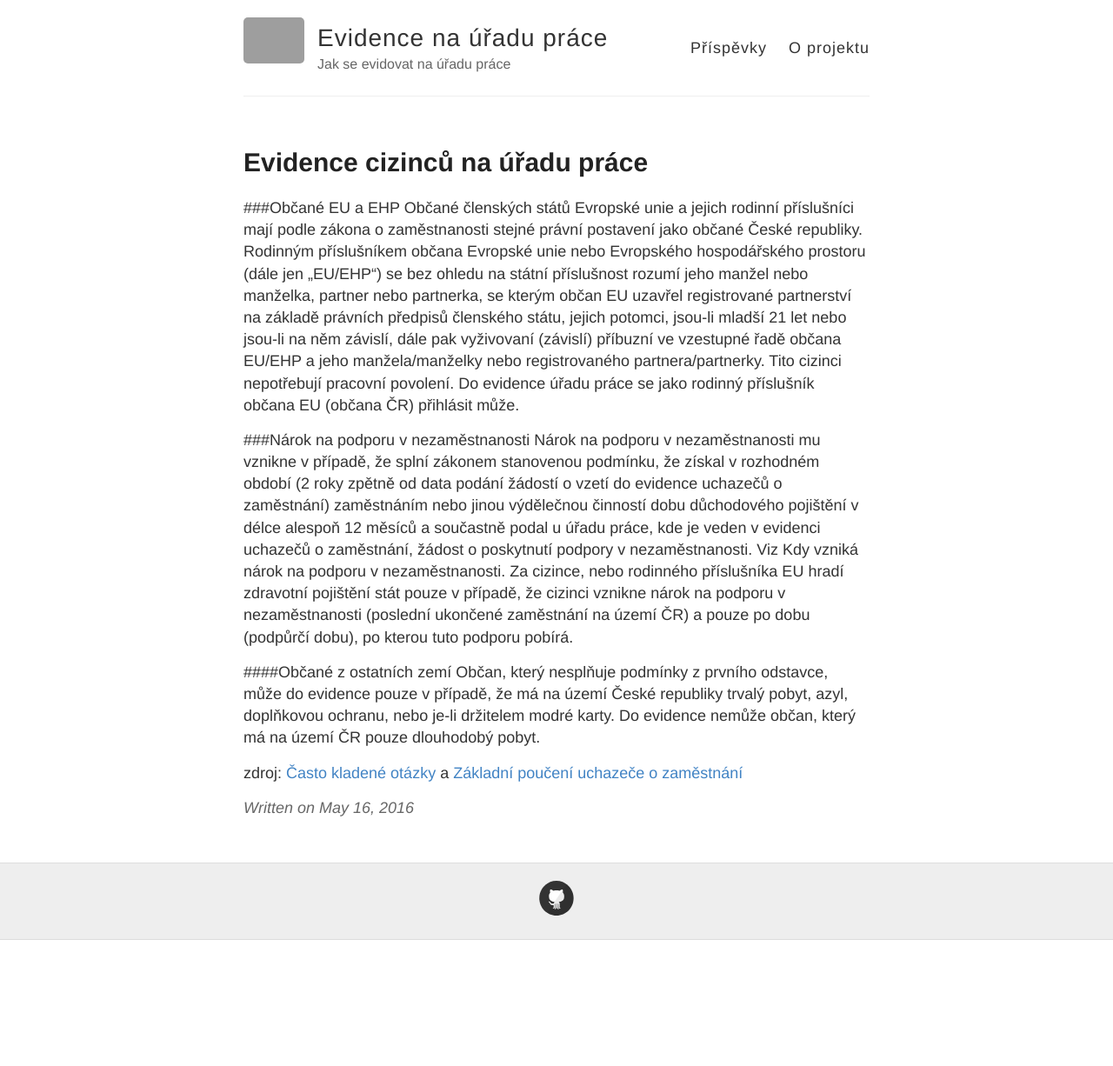
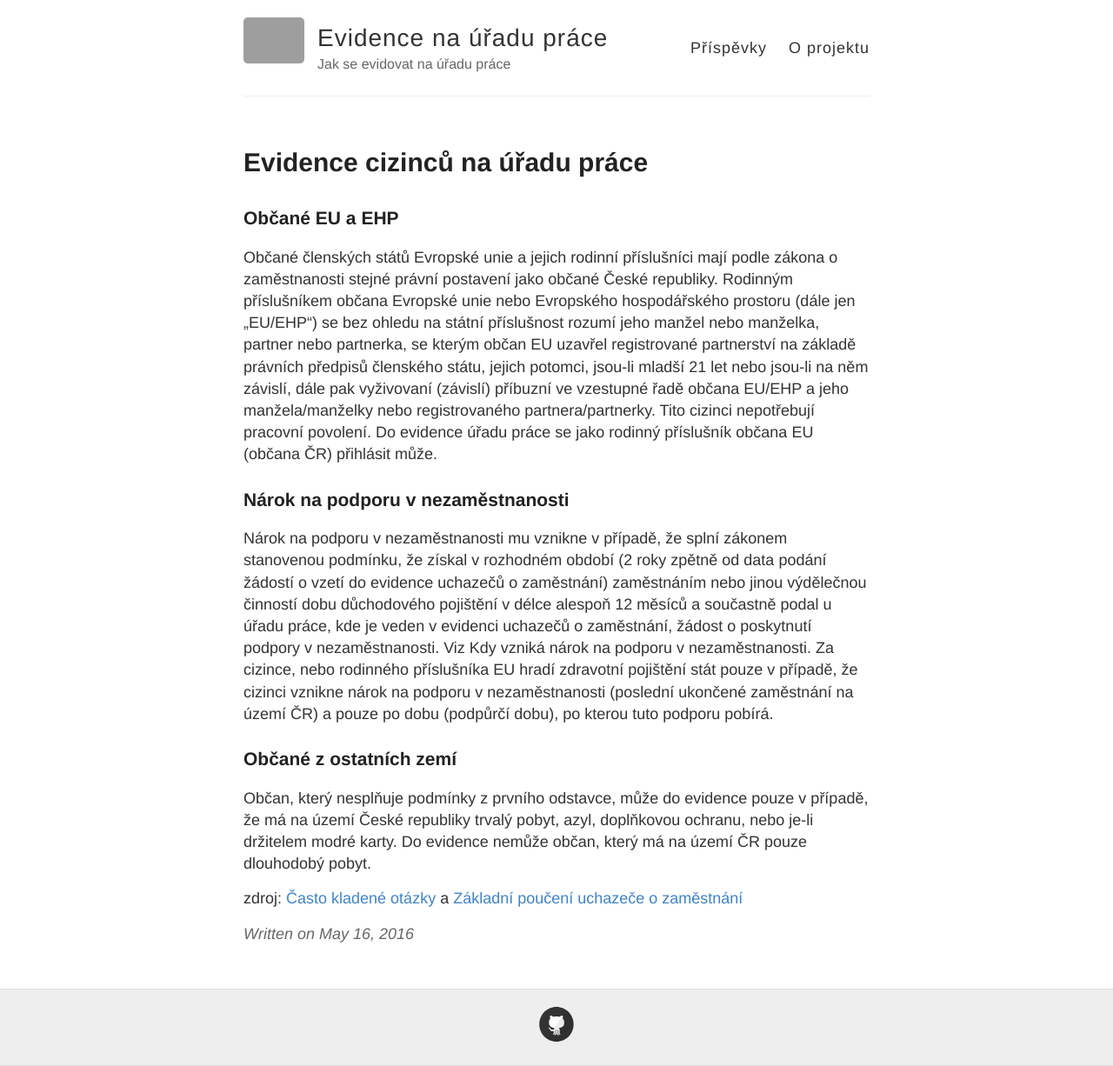
Before and after one commit to dokiinka/dokiinka.github.io, a Jekyll site: the page built from _posts/2016-5-16-cizinci.md, in a window 1280 px wide. Shown: the whole page at 87% size. Built offline with Jekyll 4.4.1, drawn with Linux system fonts in a browser that asks for light colours; before the commit the page ends 1081 px from its top, so only the background shows below that; grey boxes are pictures that could not be loaded.

```diff
--- a/_posts/2016-5-16-cizinci.md
+++ b/_posts/2016-5-16-cizinci.md
@@ -3,15 +3,15 @@ layout: post
 title: Evidence cizinců na úřadu práce
 ---
 
-###Občané EU a EHP
+### Občané EU a EHP
 Občané členských států Evropské unie a jejich rodinní příslušníci mají podle zákona o zaměstnanosti stejné právní postavení jako občané České republiky. Rodinným příslušníkem občana Evropské unie nebo Evropského hospodářského prostoru (dále jen „EU/EHP“) se bez ohledu na státní příslušnost rozumí jeho manžel nebo manželka, partner nebo partnerka, se kterým občan EU uzavřel registrované partnerství na základě právních předpisů členského státu, jejich potomci, jsou-li mladší 21 let nebo jsou-li na něm závislí, dále pak vyživovaní (závislí) příbuzní ve vzestupné řadě občana EU/EHP a jeho manžela/manželky nebo registrovaného partnera/partnerky.
 Tito cizinci nepotřebují pracovní povolení. Do evidence úřadu práce se jako rodinný příslušník občana EU (občana ČR) přihlásit může.
 
-###Nárok na podporu v nezaměstnanosti
+### Nárok na podporu v nezaměstnanosti
 Nárok na podporu v nezaměstnanosti mu vznikne v případě, že splní zákonem stanovenou podmínku, že získal v rozhodném období (2 roky zpětně od data podání žádostí o vzetí do evidence uchazečů o zaměstnání) zaměstnáním nebo jinou výdělečnou činností dobu důchodového pojištění v délce alespoň 12 měsíců a součastně podal u úřadu práce, kde je veden v evidenci uchazečů o zaměstnání, žádost o poskytnutí podpory v nezaměstnanosti. Viz Kdy vzniká nárok na podporu v nezaměstnanosti.
 Za cizince, nebo rodinného příslušníka EU hradí zdravotní pojištění stát pouze v případě, že cizinci vznikne nárok na podporu v nezaměstnanosti (poslední ukončené zaměstnání na území ČR) a pouze po dobu (podpůrčí dobu), po kterou tuto podporu pobírá.
 
-####Občané z ostatních zemí
+### Občané z ostatních zemí
 Občan, který nesplňuje podmínky z prvního odstavce, může do evidence pouze v případě, že má na území České republiky trvalý pobyt, azyl, doplňkovou ochranu, nebo je-li držitelem modré karty. Do evidence nemůže občan, který má na území ČR pouze dlouhodobý pobyt.
 
 zdroj: [Často kladené otázky](http://portal.mpsv.cz/sz/call_centrum/faq) a [Základní poučení uchazeče o zaměstnání](https://formulare.mpsv.cz/okprace/cs/welcome/forms.jsp)
```
